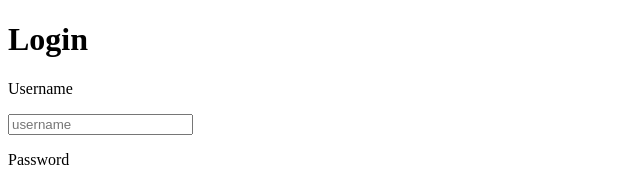
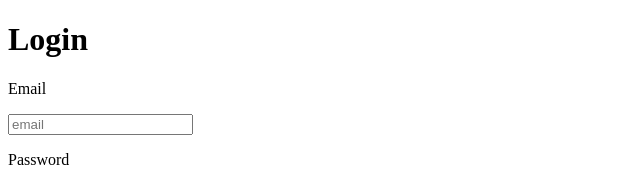
Before and after one commit to indialifah/dibimbing-mini-project-2, a React (Vite) app: page /login in a window 1280 px wide. Shown: the top 183 px of the page, without its empty margins (0-640 px from the left). Built offline with nearby package versions, Linux system fonts and the light colour scheme.

Commit message:
fix logic for login

```diff
--- a/src/pages/Login.jsx
+++ b/src/pages/Login.jsx
@@ -1,13 +1,14 @@
 import React, { useState } from 'react'
 import { Link } from 'react-router-dom'
+import axios from 'axios'
 
 const Login = () => {
 
-  const [username, setUsername] = useState('')
+  const [email, setEmail] = useState('')
   const [password, setPassword] = useState('')
 
-  const handleChangeUsername = (a) => {
-    setUsername(a.target.value)
+  const handleChangeEmail = (a) => {
+    setEmail(a.target.value)
     // console.log(a.target.value)
   }
   const handleChangePassword = (a) => {
@@ -15,14 +16,23 @@ const Login = () => {
     // console.log(a.target.value)
   }
   const handleLogin = () => {
-    try {
-      // usn n pass terisi
-      // validasi username dan password match
-      console.log('username: ' + username + ' password: ' + password)
+
+    const payload = {
+      email : email,
+      password : password
     }
-    catch(err) {
-      console.log(err.response)
-    }
+
+    axios
+      .post("https://reqres.in/api/login", payload)
+      .then((res) => {
+        console.log(res.data)
+        localStorage.setItem('access_token', res?.data?.token)
+      })
+      .catch((err) => {
+        console.log(err.response)
+        console.log(err?.response?.data?.error)
+      })
+
   }
 
   return (
@@ -31,8 +41,8 @@ const Login = () => {
             <h1>Login</h1>
             <div className='form-container'>
 
-                <p>Username</p>
-                <input onChange={handleChangeUsername} type="text" placeholder='username'/>
+                <p>Email</p>
+                <input onChange={handleChangeEmail} type="text" placeholder='email'/>
 
                 <p>Password</p>
                 <input onChange={handleChangePassword} type="text" placeholder='password'/>
```
